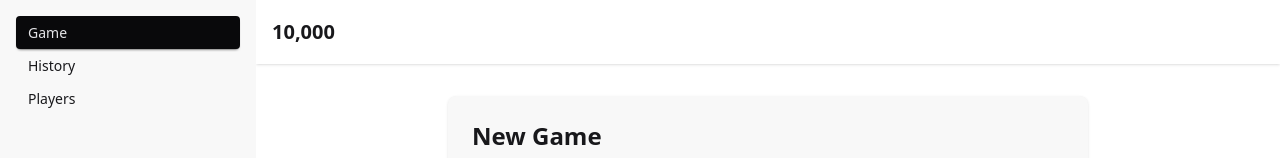
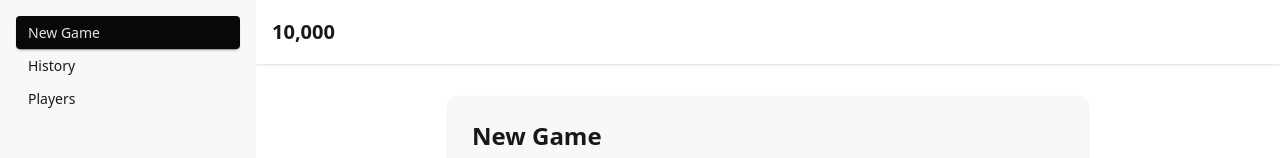
Before and after one commit to TheHippo/10k, a Nuxt app: page / in a window 1280 px wide. Shown: the top 158 px of the page. Built offline with nearby package versions, Linux system fonts and the light colour scheme.

Commit message:
Update "Game" menu item text to "New Game" for improved clarity and consistency

```diff
--- a/app/app.vue
+++ b/app/app.vue
@@ -40,7 +40,7 @@ function closeDrawer() {
       <ul class="menu bg-base-200 min-h-full w-64 p-4">
         <li>
           <NuxtLink to="/" :class="{ 'menu-active': route.path === '/' }" @click="closeDrawer">
-            Game
+            New Game
           </NuxtLink>
         </li>
         <li>
```
